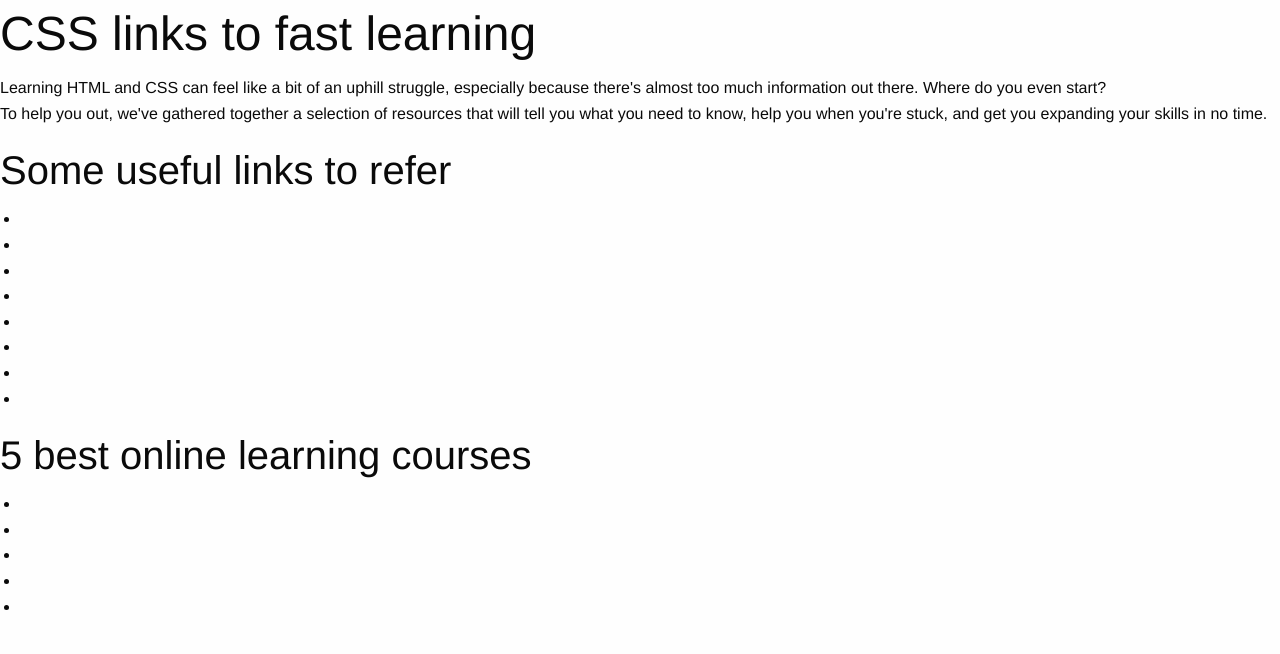
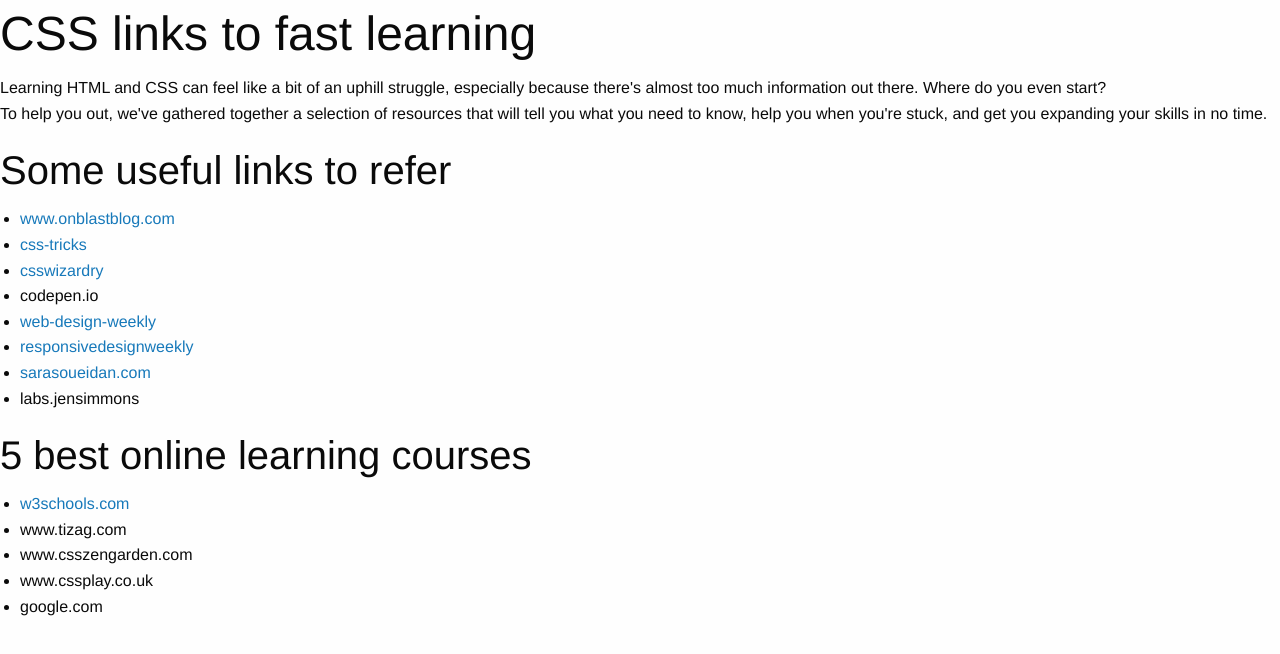
Before and after one commit to verhulstd/meraki-info, a website: page css.html in a window 1280 px wide. Drawn offline with nearby package versions, Linux system fonts and the light colour scheme; files that its build step writes are made by us from their sources.

Commit message:
updated the links

```diff
--- a/css.html
+++ b/css.html
@@ -19,22 +19,32 @@
     </p>
     <h2>Some useful links to refer</h2>
     <ul>
-      <li><a href="https://www.onblastblog.com/css3-cheat-sheet/"></a></li>
-      <li><a href="https://css-tricks.com/"></a></li>
-      <li><a href="https://csswizardry.com/"></a></li>
-      <li><a href="https://codepen.io/2016/popular/pens/"></a></li>
-      <li><a href="https://web-design-weekly.com/"></a></li>
-      <li><a href="http://responsivedesignweekly.com/"></a></li>
-      <li><a href="http://www.sarasoueidan.com/blog/css-shapes/"></a></li>
-      <li><a href="http://labs.jensimmons.com/"></a></li>
+      <li>
+        <a href="https://www.onblastblog.com/css3-cheat-sheet/"
+          >www.onblastblog.com</a
+        >
+      </li>
+      <li><a href="https://css-tricks.com/">css-tricks</a></li>
+      <li><a href="https://csswizardry.com/">csswizardry</a></li>
+      <li><a href="https://codepen.io/2016/popular/pens/"></a>codepen.io</li>
+      <li><a href="https://web-design-weekly.com/">web-design-weekly</a></li>
+      <li>
+        <a href="http://responsivedesignweekly.com/">responsivedesignweekly</a>
+      </li>
+      <li>
+        <a href="http://www.sarasoueidan.com/blog/css-shapes/"
+          >sarasoueidan.com</a
+        >
+      </li>
+      <li><a href="http://labs.jensimmons.com/"></a>labs.jensimmons</li>
     </ul>
     <h2>5 best online learning courses</h2>
     <ul>
-      <li><a href="http://w3schools.com/css/default.asp"></a></li>
-      <li><a href="http://www.tizag.com/cssT/"></a></li>
-      <li><a href="http://www.csszengarden.com/"></a></li>
-      <li><a href="http://www.cssplay.co.uk/"></a></li>
-      <li><a href="http://google.com/"></a></li>
+      <li><a href="http://w3schools.com/css/default.asp">w3schools.com</a></li>
+      <li><a href="http://www.tizag.com/cssT/"></a>www.tizag.com</li>
+      <li><a href="http://www.csszengarden.com/"></a>www.csszengarden.com</li>
+      <li><a href="http://www.cssplay.co.uk/"></a>www.cssplay.co.uk</li>
+      <li><a href="http://google.com/"></a>google.com</li>
     </ul>
   </body>
 </html>
```
